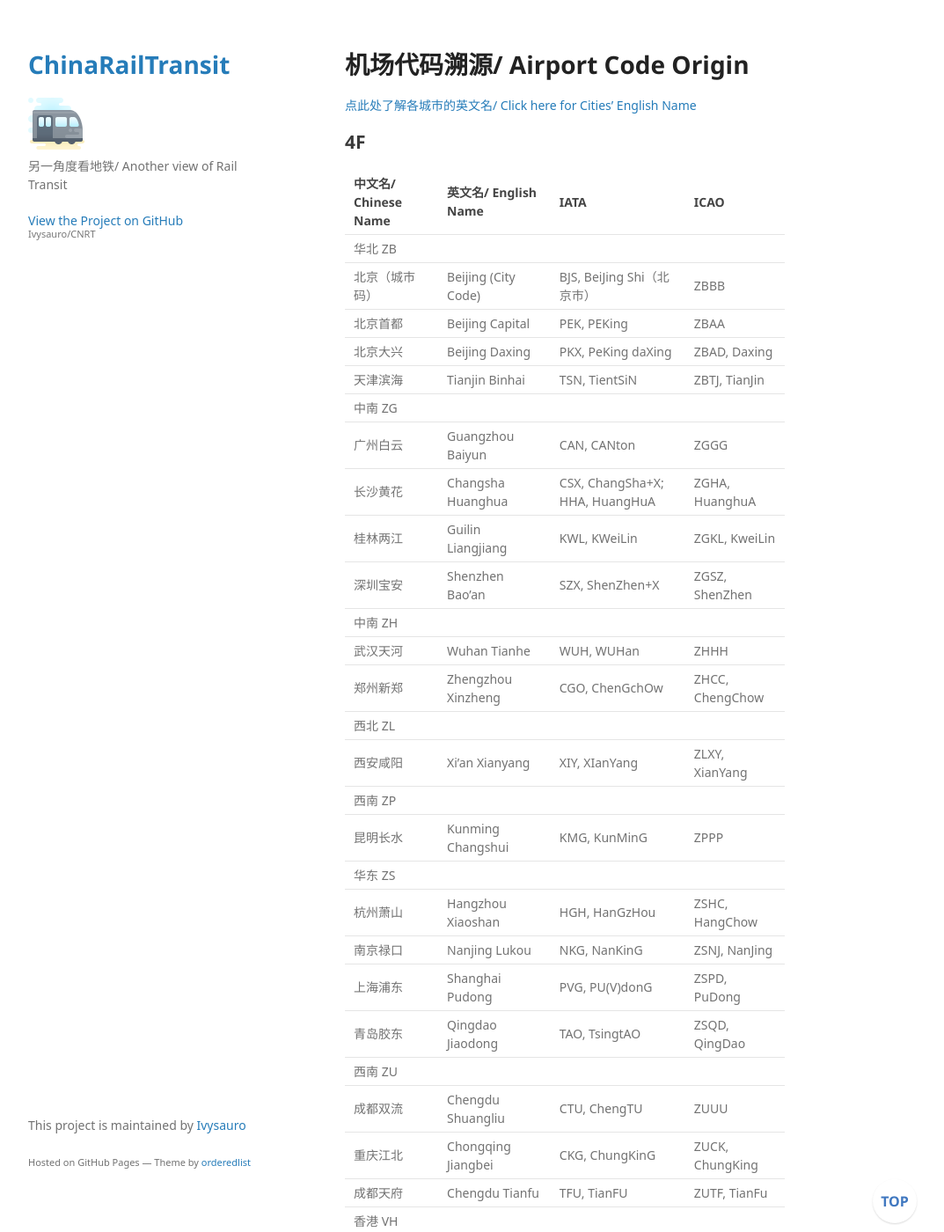
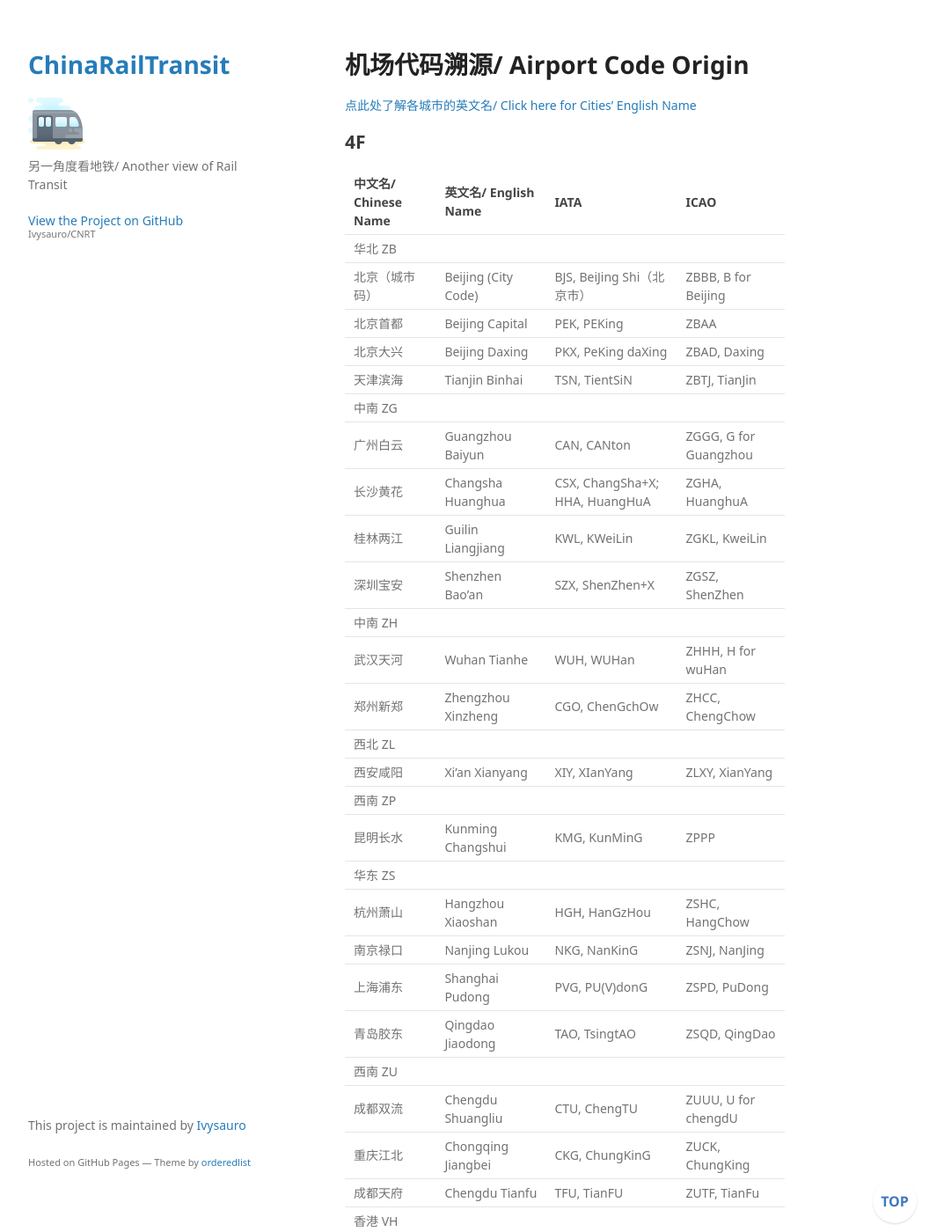
Before and after one commit to Ivysauro/CNRT, a Jekyll site: the page built from data/Airport.md, in a window 1280 px wide and 1400 px high. Shown: the whole window at 88% size, without its empty margins (178-1251 px from the left). Built offline with Jekyll 4.4.1, drawn with Linux system fonts in a browser that asks for light colours; some web fonts are replaced; our own code applies the rules of GitHub Pages for plain Markdown files; a script that is not in the unit is left out; some of the changed text lies outside the part shown.

Commit message:
🍊更新枢纽数据

```diff
--- a/data/Airport.md
+++ b/data/Airport.md
@@ -7,17 +7,17 @@
 | 中文名/ Chinese Name | 英文名/ English Name | IATA | ICAO |
 | :- | :- | :- | :- |
 | 华北 ZB |
-| 北京（城市码） | Beijing (City Code) | BJS, BeiJing Shi（北京市） | ZBBB |
+| 北京（城市码） | Beijing (City Code) | BJS, BeiJing Shi（北京市） | ZBBB, B for Beijing |
 | 北京首都 | Beijing Capital | PEK, PEKing | ZBAA |
 | 北京大兴 | Beijing Daxing | PKX, PeKing daXing | ZBAD, Daxing |
 | 天津滨海 | Tianjin Binhai | TSN, TientSiN | ZBTJ, TianJin |
 | 中南 ZG |
-| 广州白云 | Guangzhou Baiyun | CAN, CANton | ZGGG |
+| 广州白云 | Guangzhou Baiyun | CAN, CANton | ZGGG, G for Guangzhou |
 | 长沙黄花 | Changsha Huanghua | CSX, ChangSha+X; HHA, HuangHuA | ZGHA, HuanghuA |
 | 桂林两江 | Guilin Liangjiang | KWL, KWeiLin | ZGKL, KweiLin |
 | 深圳宝安 | Shenzhen Bao'an | SZX, ShenZhen+X | ZGSZ, ShenZhen |
 | 中南 ZH |
-| 武汉天河 | Wuhan Tianhe | WUH, WUHan | ZHHH |
+| 武汉天河 | Wuhan Tianhe | WUH, WUHan | ZHHH, H for wuHan |
 | 郑州新郑 | Zhengzhou Xinzheng | CGO, ChenGchOw | ZHCC, ChengChow |
 | 西北 ZL |
 | 西安咸阳 | Xi'an Xianyang | XIY, XIanYang | ZLXY, XianYang |
@@ -29,11 +29,11 @@
 | 上海浦东 | Shanghai Pudong | PVG, PU(V)donG | ZSPD, PuDong |
 | 青岛胶东 | Qingdao Jiaodong | TAO, TsingtAO | ZSQD, QingDao |
 | 西南 ZU |
-| 成都双流 | Chengdu Shuangliu | CTU, ChengTU | ZUUU |
+| 成都双流 | Chengdu Shuangliu | CTU, ChengTU | ZUUU, U for chengdU |
 | 重庆江北 | Chongqing Jiangbei | CKG, ChungKinG | ZUCK, ChungKing |
 | 成都天府 | Chengdu Tianfu | TFU, TianFU | ZUTF, TianFu |
 | 香港 VH |
-| 香港（赤𫚭角） | Hong Kong (Chek Lap Kok) | HKG, Hong KonG | VHHH |
+| 香港（赤𫚭角） | Hong Kong (Chek Lap Kok) | HKG, Hong KonG | VHHH, H for Hong kong |
 | 台湾 RC |
 | 台北桃园 | Taipei Taoyuan | TPE, TaiPEi | RCTP, TaiPei |
 
@@ -50,18 +50,18 @@
 | 北海福成 | Beihai Fucheng | BHY, BeiHai+Y | ZGBH, BeiHai |
 | 南宁吴圩 | Nanning Wuxu | NNG, NanNinG | ZGNN, NanNing |
 | 揭阳潮汕 | Jieyang Chaoshan | SWA, SWAtou | ZGOW, swatOW |
-| 珠海金湾 | Zhuhai Jinwan | ZUH, ZhUHai | ZGSD, Sanzao（三灶）+D |
+| 珠海金湾 | Zhuhai Jinwan | ZUH, ZhUHai | ZGSD, SanzaoDao（三灶岛） |
 | 湛江吴川 | Zhanjiang Wuchuan | ZHA, ZHAnjiang | ZGZJ, ZhanJiang |
 | 中南 ZJ |
 | 海口美兰 | Haikou Meilan | HAK, HAiKou | ZJHK, HaiKou |
 | 琼海博鳌 | Qionghai Bo'ao | BAR, Bo'Ao+R | ZJQH, QiongHai |
 | 三亚凤凰 | Sanya Phoenix | SYX, SanYa phoeniX | ZJSY, SanYa |
 | 西北 ZL |
-| 兰州中川 | Lanzhou Zhongchuan | LHW, LancHoW | ZLLL |
+| 兰州中川 | Lanzhou Zhongchuan | LHW, LancHoW | ZLLL, L for Lanzhou |
 | 银川河东 | Yinchuan Hedong | INC, yINChuan | ZLIC, yInChuan |
 | 西宁曹家堡 | Xining Caojiapu | XNN, XiNing+N | ZLXN, XiNing |
 | 华东 ZS |
-| 上海虹桥 | Shanghai Hongqiao | SHA, SHAnghai | ZSSS |
+| 上海虹桥 | Shanghai Hongqiao | SHA, SHAnghai | ZSSS, S for Shanghai |
 | 厦门高崎 | Xiamen Gaoqi | XMN, XiaMeN | ZSAM, AMoy |
 | 常州奔牛 | Changzhou Benniu | CZX, ChangZhou+X | ZSCG, ChanGzhou |
 | 南昌昌北 | Nanchang Changbei | KHN, KiangHi（江西） Nanchang/ Kianghi HsiaNgtang（向塘） | ZSCN, nanChaNg |
@@ -79,7 +79,7 @@
 | 贵阳龙洞堡 | Guiyang Longdongbao | KWE, KWEiyang | ZUGY, GuiYang |
 | 拉萨贡嘎 | Lhasa Kongga | LXA, Lh(X)Asa | ZULS, LaSa |
 | 新疆 ZW |
-| 乌鲁木齐地窝堡 | Urumchi Diwopu | URC, URumChi | ZWWW |
+| 乌鲁木齐地窝堡 | Urumchi Diwopu | URC, URumChi | ZWWW, W for Wulumuqi |
 | 喀什 | Kashgar | KHG, KasHGar | ZWSH, kaSHgar |
 | 吐鲁番交河 | Turpan Jiaohe | TLQ, TuLufan+Q | ZWTL, TuLufan |
 | 东北 ZY |
@@ -303,7 +303,7 @@
 | 华北 ZB |
 | 北京南苑 | Beijing Nanyuan | NAY, NanYuan | ZBNY, NanYuan | 4C | 2019.10 |
 | 中南 ZG |
-| 广州白云（旧） | Guangzhou Baiyun (Old) | CAN, CANton | ZGGG | N/A | 2004.8 |
+| 广州白云（旧） | Guangzhou Baiyun (Old) | CAN, CANton | ZGGG, G for Guangzhou | N/A | 2004.8 |
 | 长沙大托铺 | Changsha Datuopu | CSX, ChangSha+X | ZGCS, ChangSha | N/A | 1989.8 |
 | 汕头外砂 | Shantou Waisha | SWA, SWAtow | ZGOW, swatOW | N/A | 2011.11 |
 | 梧州长洲岛 | Wuzhou Changzhoudao | WUZ, WUZhou | ZGWZ, WuZhou | N/A | 2019.1 |
@@ -320,9 +320,9 @@
 | 西北 ZL |
 | 西安西关 | Xi'an Xiguan | SIA, SiAn | ZLSN, SiaN | N/A | 1991 |
 | 东北 ZY |
-| 沈阳东塔 | Shenyang Dongta | SHE, SHEnyang | ZYYY | N/A | 1989.4 |
+| 沈阳东塔 | Shenyang Dongta | SHE, SHEnyang | ZYYY, Y for shenYang | N/A | 1989.4 |
 | VH 香港 |
-| 香港启德 | Hong Kong Kai Tak | HKG, Hong KonG | VHHH; VHHX | N/A | 1998.7 |
+| 香港启德 | Hong Kong Kai Tak | HKG, Hong KonG | VHHH, H for Hong kong; VHHX | N/A | 1998.7 |
 
 ## 更名记录/ Rename Record
 
```
